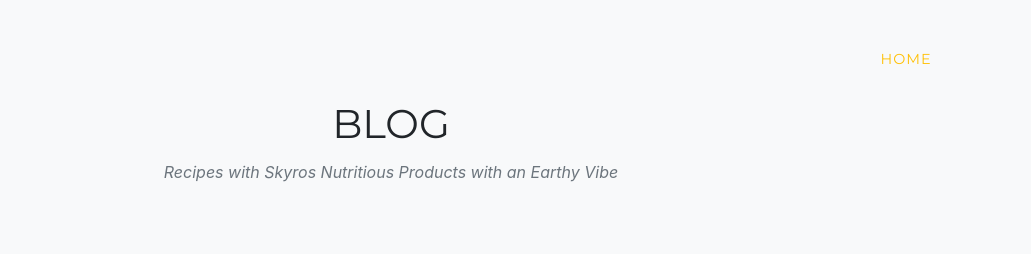
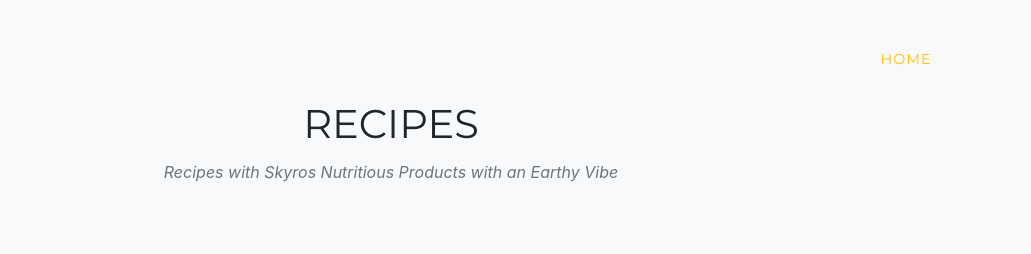
Before and after one commit to mjallala/skyrosgroupwebsite, a website with bundled scripts: page Blog.html in a window 1280 px wide. Shown: the top 254 px of the page, 249-1280 px from the left. Built offline with nearby package versions, Linux system fonts and the light colour scheme; a web font is replaced by a local one.

Commit message:
Recipes
Recipes

```diff
--- a/Blog.html
+++ b/Blog.html
@@ -107,7 +107,7 @@
     <div class="container">
       <div class="row">
         <div class="col-lg-12 text-center">
-          <h2 class="section-heading text-uppercase">Blog</h2>
+          <h2 class="section-heading text-uppercase">Recipes</h2>
           <h3 class="section-subheading text-muted">Recipes with Skyros Nutritious Products with an Earthy Vibe
 </h3>
         </div>
```
